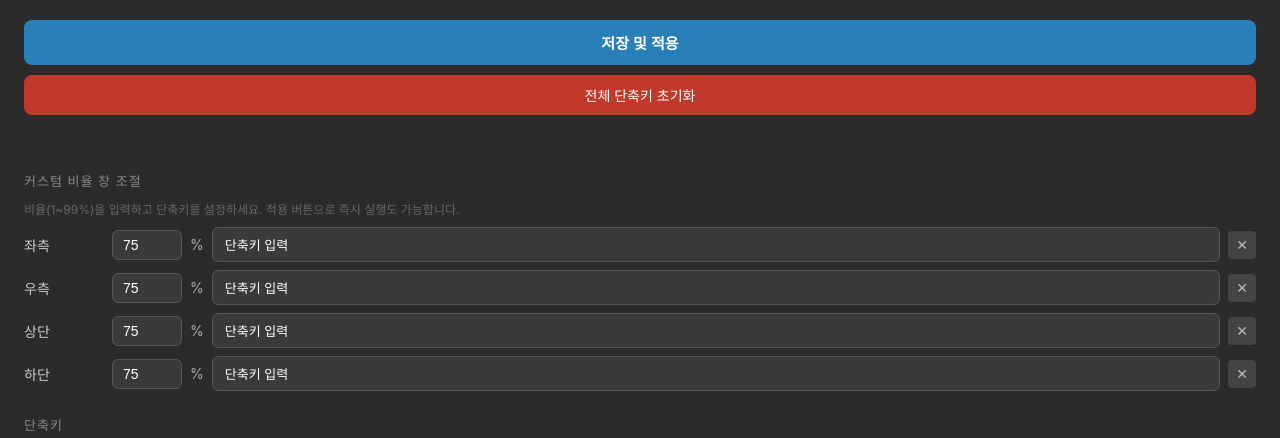
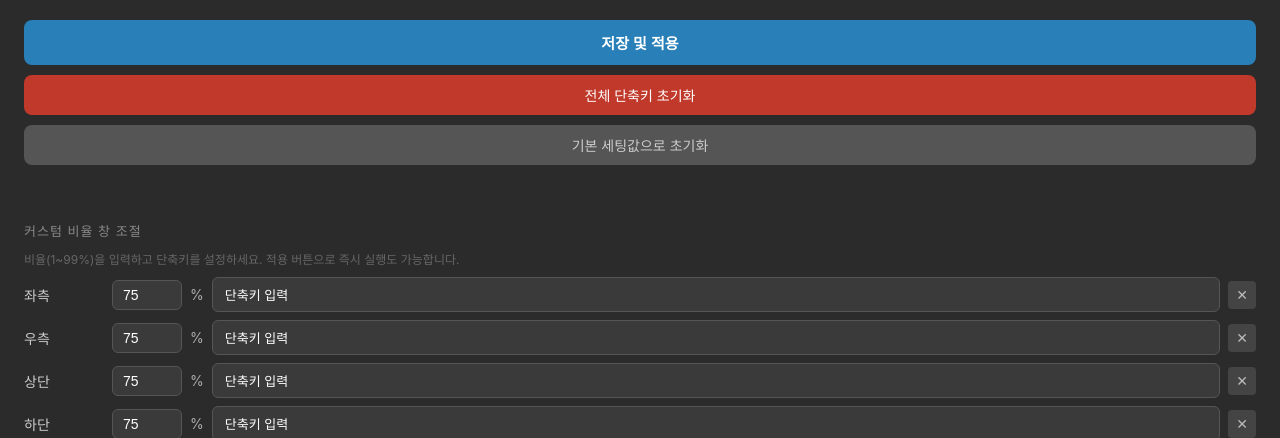
Before and after one commit to danielk0121/winresizer, a Flask app: page / in a window 1280 px wide. Shown: the part 53-491 px from the top of the page. Run offline with Flask 3, Linux system fonts and the light colour scheme.

Commit message:
feat: 기본 세팅값으로 초기화 버튼 추가 (POST /api/config/reset)

```diff
--- a/app/src/static/app.js
+++ b/app/src/static/app.js
@@ -17,6 +17,10 @@ const LANG = {
         hotkeyWaiting:'키 입력 대기...',
         gapSection:   '창 간격 (Gap)',
         confirmClear: '전체 단축키를 초기화할까요?',
+        resetBtn:     '기본 세팅값으로 초기화',
+        confirmReset: '모든 설정을 기본값으로 초기화할까요?',
+        resetDone:    '기본값으로 초기화되었습니다.',
+        resetFail:    '초기화 실패.',
         pctError:     '비율은 1~99 사이 정수를 입력하세요.',
         applyDone:    (dir, pct) => `${dir} ${pct}% 적용 완료`,
         applyFail:    '적용 실패',
@@ -38,6 +42,10 @@ const LANG = {
         hotkeyWaiting:'Waiting for key...',
         gapSection:   'Window Gap',
         confirmClear: 'Reset all hotkeys?',
+        resetBtn:     'Reset to Defaults',
+        confirmReset: 'Reset all settings to default values?',
+        resetDone:    'Reset to default settings.',
+        resetFail:    'Reset failed.',
         pctError:     'Enter an integer between 1 and 99.',
         applyDone:    (dir, pct) => `${dir} ${pct}% applied`,
         applyFail:    'Apply failed',
@@ -257,4 +265,24 @@ async function saveConfig() {
     setTimeout(() => { status.textContent = ''; status.style.color = '#2ecc71'; }, 3000);
 }
 
+async function resetConfig() {
+    if (!confirm(t('confirmReset'))) return;
+    const res = await fetch('/api/config/reset', { method: 'POST' });
+    const status = document.getElementById('status');
+    if (res.ok) {
+        const data = await res.json();
+        config = data.config;
+        document.getElementById('gap').value = config.settings?.gap ?? 5;
+        applyLang();
+        renderHotkeys();
+        renderCustomHotkeys();
+        status.style.color = '#2ecc71';
+        status.textContent = t('resetDone');
+    } else {
+        status.style.color = '#e74c3c';
+        status.textContent = t('resetFail');
+    }
+    setTimeout(() => { status.textContent = ''; status.style.color = '#2ecc71'; }, 3000);
+}
+
 loadConfig();
--- a/app/src/static/style.css
+++ b/app/src/static/style.css
@@ -38,6 +38,11 @@ h1 { font-size: 20px; color: #eee; }
     border: none; border-radius: 8px; color: #fff; font-size: 14px; cursor: pointer;
 }
 .clear-btn:hover { background: #e74c3c; }
+.reset-btn {
+    margin-top: 10px; width: 100%; padding: 10px; background: #555;
+    border: none; border-radius: 8px; color: #ccc; font-size: 14px; cursor: pointer;
+}
+.reset-btn:hover { background: #666; color: #fff; }
 #status { margin-top: 12px; text-align: center; font-size: 13px; color: #2ecc71; height: 20px; }
 .custom-row { display: flex; align-items: center; gap: 8px; margin-bottom: 8px; flex-wrap: wrap; }
 .custom-label { width: 80px; font-size: 14px; color: #ccc; flex-shrink: 0; }
--- a/app/src/templates/index.html
+++ b/app/src/templates/index.html
@@ -19,6 +19,7 @@
     <!-- 저장/초기화 버튼 (최상단) -->
     <button class="save-btn" onclick="saveConfig()" data-i18n="saveBtn">저장 및 적용</button>
     <button class="clear-btn" onclick="clearAll()" data-i18n="clearBtn">전체 단축키 초기화</button>
+    <button class="reset-btn" onclick="resetConfig()" data-i18n="resetBtn">기본 세팅값으로 초기화</button>
     <div id="status"></div>
 
     <!-- 커스텀 비율 창 조절 -->
--- a/app/src/web_server.py
+++ b/app/src/web_server.py
@@ -49,6 +49,29 @@ def create_app():
         from core.window_controller import execute_window_command
         execute_window_command(mode)
         return jsonify({'status': 'ok', 'mode': mode})
+
+    @app.route('/api/config/reset', methods=['POST'])
+    def reset_config():
+        """설정을 기본값으로 초기화하고 리스너를 재시작합니다."""
+        default = {
+            'shortcuts': {k: dict(v) for k, v in config_manager.DEFAULT_CONFIG.items()},
+            'settings': dict(config_manager.DEFAULT_SETTINGS),
+        }
+        config_manager.save_config(default)
+        config_manager._config_cache = None
+
+        listener = app.config.get('listener')
+        try:
+            if listener is not None:
+                listener.stop()
+            new_listener = HotkeyListenerThread()
+            new_listener.start()
+            app.config['listener'] = new_listener
+        except Exception as e:
+            logger.error(f"리스너 재시작 중 오류 발생: {e}", exc_info=True)
+
+        logger.info("설정 기본값 초기화 완료")
+        return jsonify({'status': 'ok', 'config': default})
 
     @app.route('/api/config', methods=['POST'])
     def post_config():
```
Also changed, not shown: doc/done/todo_웹UI_한영전환.md (renamed from doc/todo_웹UI_한영전환.md).
